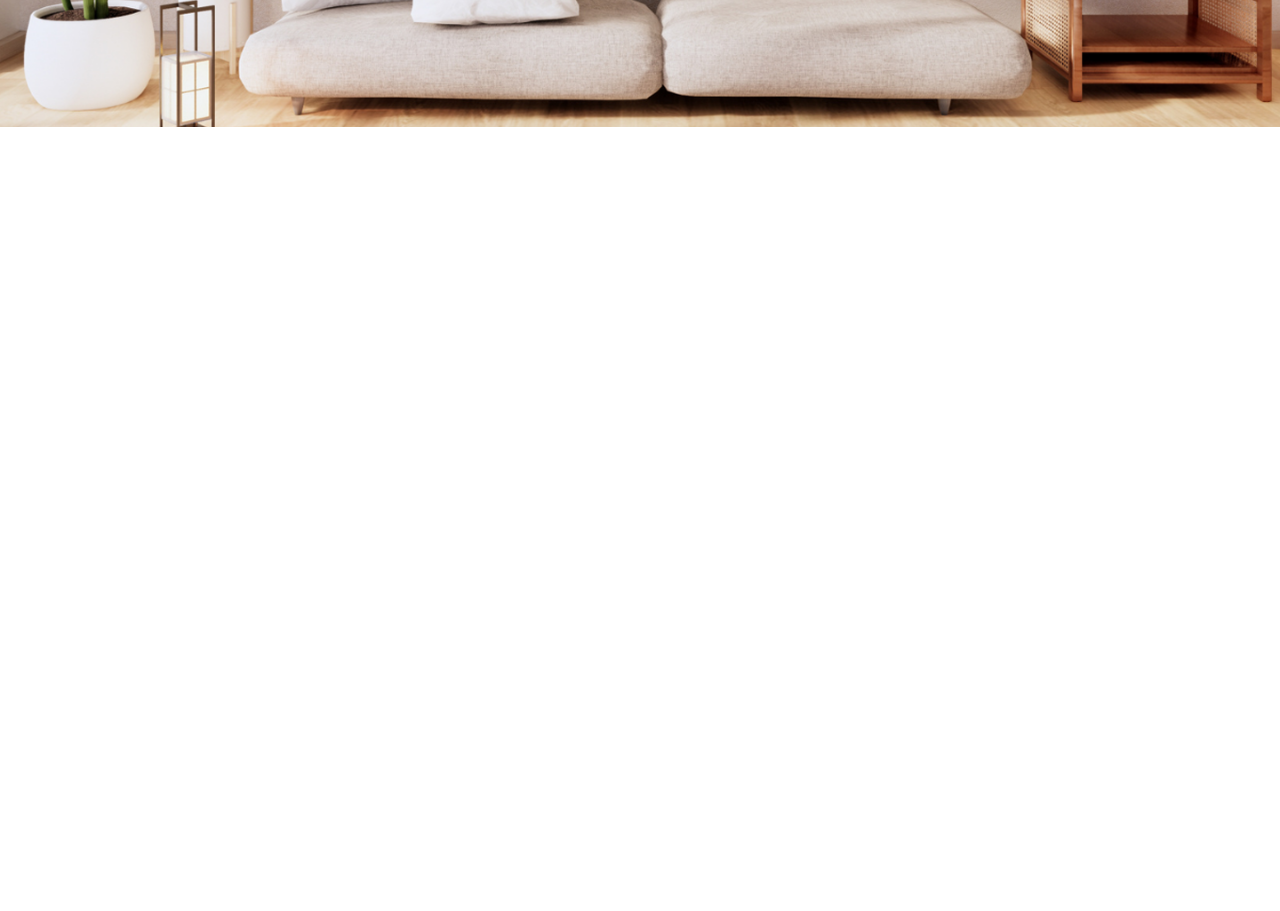
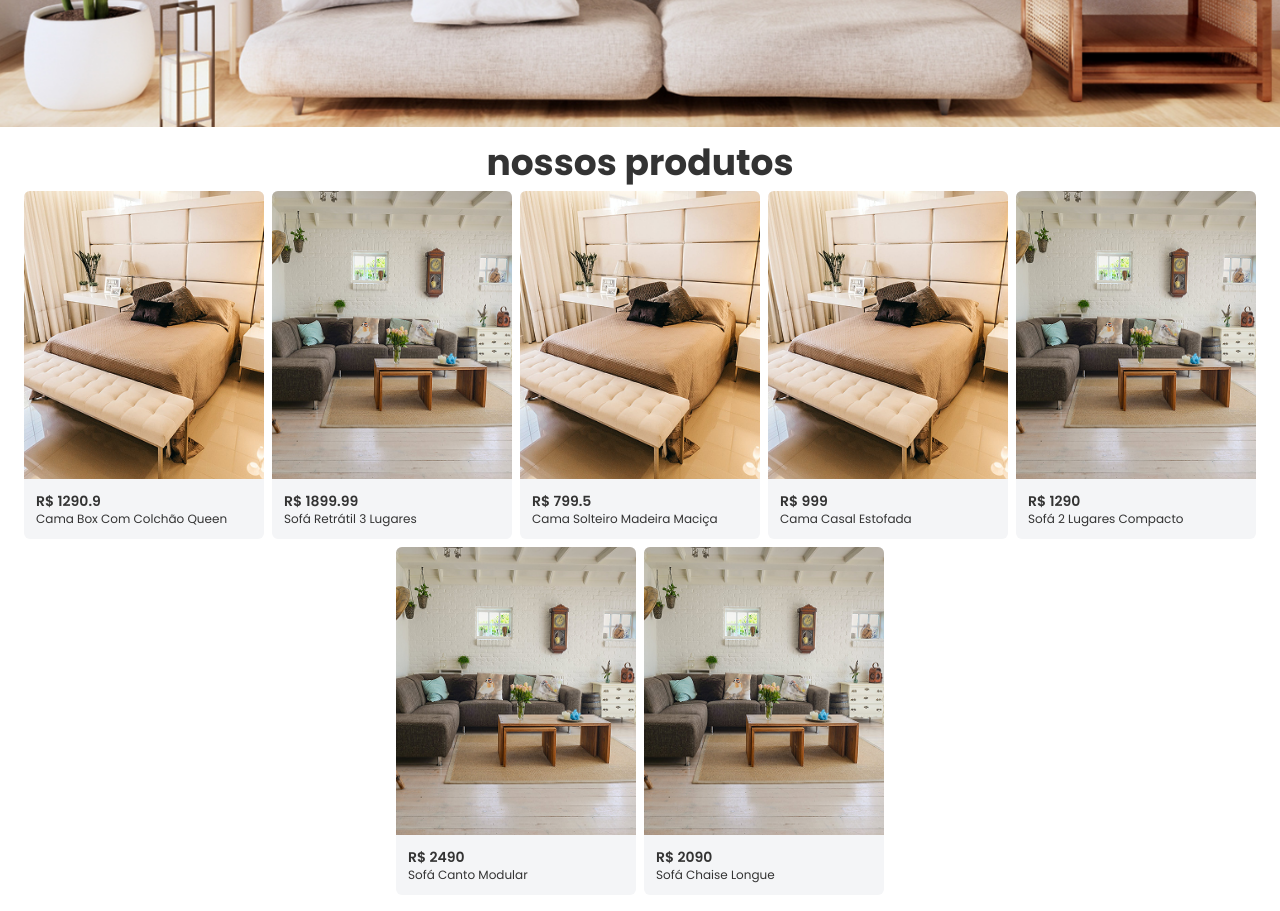
Before and after one commit to anaalbsantos/lare, a React (Vite) app: page / in a window 1280 px wide. Shown: the part 660-1571 px from the top of the page. Before the commit the page ends 800 px from the top, so only its background shows below. Built offline with nearby package versions, Linux system fonts and the light colour scheme.

Commit message:
add product component

```diff
--- a/src/assets/index.ts
+++ b/src/assets/index.ts
@@ -1,4 +1,6 @@
 import LareLogo from "./lare-logo.svg";
 import Background from "./background.png";
+import Bed from "./bed.png";
+import Sofa from "./sofa.png";
 
-export { LareLogo, Background };
+export { LareLogo, Background, Bed, Sofa };
--- a/src/components/index.ts
+++ b/src/components/index.ts
@@ -1,3 +1,4 @@
 import NavBar from "./navbar";
+import Product from "./product";
 
-export { NavBar };
+export { NavBar, Product };
--- a/src/components/navbar/index.tsx
+++ b/src/components/navbar/index.tsx
@@ -3,7 +3,7 @@ import { ShoppingCart, Search } from "lucide-react";
 
 const NavBar = () => {
   return (
-    <div className="flex flex-row w-full items-center justify-between h-16 text-black py-4 px-8">
+    <div className="flex flex-row w-full items-center justify-between h-16 text-dark py-4 px-8">
       <div className="flex flex-row gap-1">
         <img src={LareLogo} alt="Larê Logo" width={20} />
         <h2 className="font-bold">Larê</h2>
--- /dev/null
+++ b/src/components/product/index.tsx
@@ -0,0 +1,15 @@
+import type { ProductProps } from "../../types";
+
+const Product = ({ title, image, price }: ProductProps) => {
+  return (
+    <button className="bg-gray w-52 lg:w-60 rounded-md overflow-hidden p-0 text-dark hover:text-white border-none transition delay-150 duration-200 ease-in-out hover:-translate-y-1 hover:scale-110 hover:bg-borrow">
+      <img src={image} className="w-full h-60 lg:h-72" />
+      <div className="flex flex-col items-start p-3 ">
+        <p className="font-semibold text-sm">R$ {price}</p>
+        <p className="font-normal text-xs">{title}</p>
+      </div>
+    </button>
+  );
+};
+
+export default Product;
--- a/src/pages/Home/index.tsx
+++ b/src/pages/Home/index.tsx
@@ -1,5 +1,5 @@
-import { Background } from "../../assets";
-import { NavBar } from "../../components";
+import { Background, Bed, Sofa } from "../../assets";
+import { NavBar, Product } from "../../components";
 
 const Home = () => {
   return (
@@ -11,6 +11,36 @@ const Home = () => {
         </p>
         <img src={Background} className="w-full object-cover" />
       </div>
+      <div className="flex flex-col p-4 gap-2">
+        <p className="font-bold text-2xl lg:text-4xl text-dark text-center">
+          nossos produtos
+        </p>
+        <div className="flex flex-row flex-wrap justify-center gap-2">
+          <Product
+            title="Cama Box Com Colchão Queen"
+            image={Bed}
+            price={1290.9}
+          />
+          <Product
+            title="Sofá Retrátil 3 Lugares"
+            image={Sofa}
+            price={1899.99}
+          />
+          <Product
+            title="Cama Solteiro Madeira Maciça"
+            image={Bed}
+            price={799.5}
+          />
+          <Product title="Cama Casal Estofada" image={Bed} price={999.0} />
+          <Product
+            title="Sofá 2 Lugares Compacto"
+            image={Sofa}
+            price={1290.0}
+          />
+          <Product title="Sofá Canto Modular" image={Sofa} price={2490.0} />
+          <Product title="Sofá Chaise Longue" image={Sofa} price={2090.0} />
+        </div>
+      </div>
     </div>
   );
 };
--- a/tailwind.config.js
+++ b/tailwind.config.js
@@ -5,6 +5,8 @@ export default {
     extend: {
       colors: {
         borrow: "#8F4528",
+        dark: "#333333",
+        gray: "#F4F5F7",
       },
     },
   },
```
Also changed, not shown: src/types/index.ts (+5 -2 lines), src/assets/bed.png (added), src/assets/sofa.png (added).
